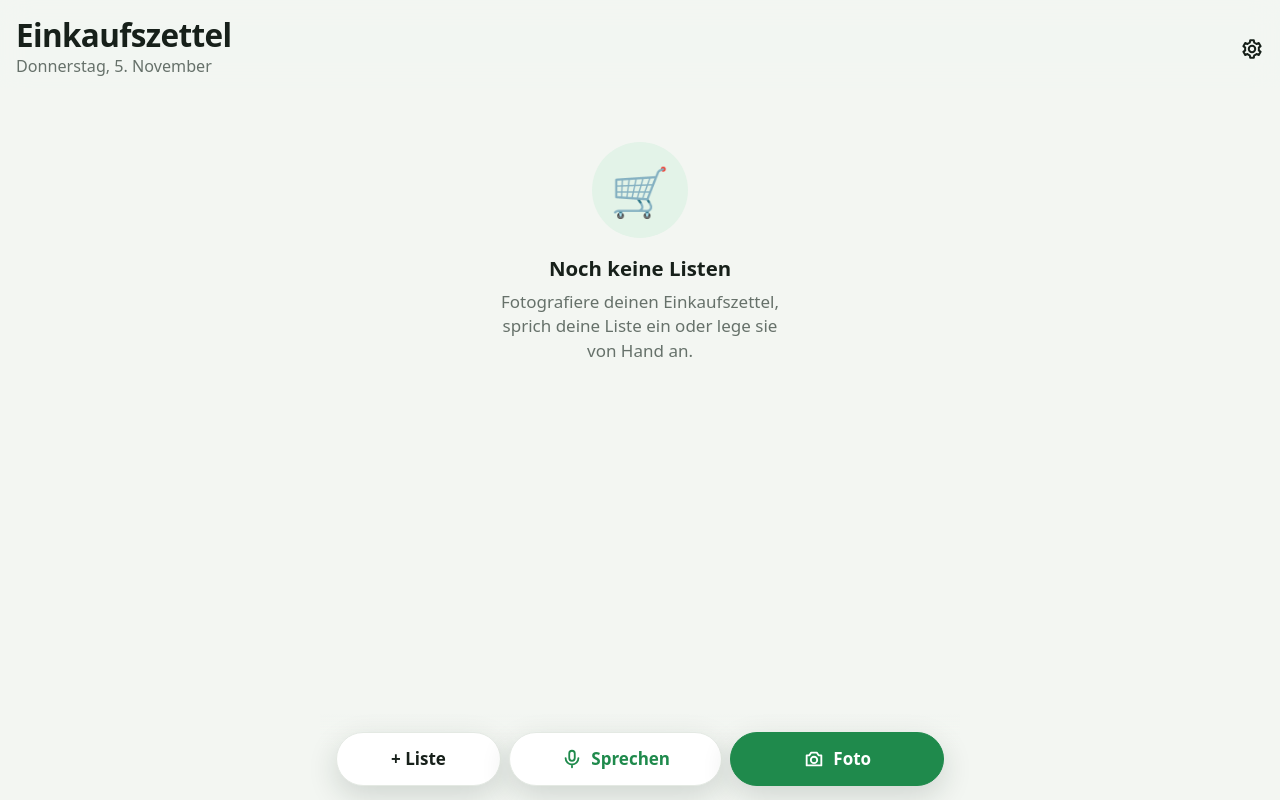
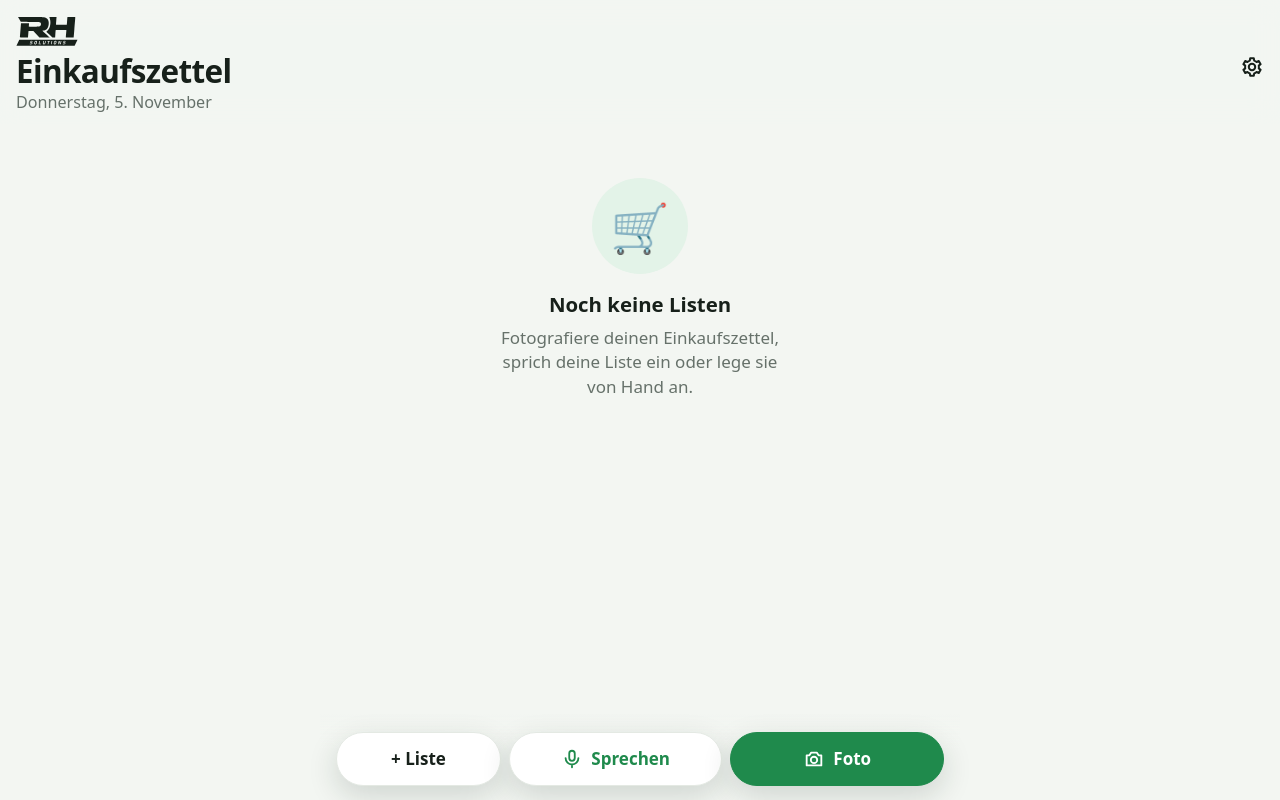
Before and after one commit to Edel1978/einkaufszettel, a plain HTML site: page index.html in a window 1280 px wide. Drawn offline with Linux system fonts and the light colour scheme.

Commit message:
RH-Logo in der Kopfzeile der Übersicht
Co-Authored-By: Claude Opus 5.5 <noreply@anthropic.com>

```diff
--- a/css/style.css
+++ b/css/style.css
@@ -131,6 +131,18 @@ button, input, select { font: inherit; color: inherit; }
 .kopf.gross { padding-top: calc(env(safe-area-inset-top) + 10px); }
 .kopf.gross .kopf-text { padding: 6px 10px 10px; }
 .kopf.gross h1 { font-size: 1.85rem; letter-spacing: -0.02em; }
+
+/* RH-Logo als Maske → nimmt die Textfarbe an (hell/dunkel); nur auf der Übersicht */
+.marke { display: none; }
+.kopf.gross .marke {
+  display: block;
+  width: 62px;
+  height: 30px;
+  margin-bottom: 6px;
+  background: currentColor;
+  -webkit-mask: url(../icons/logo.svg) left center / contain no-repeat;
+  mask: url(../icons/logo.svg) left center / contain no-repeat;
+}
 .kopf.gross .kopf-untertitel { font-size: 0.95rem; }
 
 /* Fortschritt einer Liste direkt unter der Kopfzeile */
--- a/index.html
+++ b/index.html
@@ -26,6 +26,7 @@
       <svg viewBox="0 0 24 24" aria-hidden="true"><path d="M15 5l-7 7 7 7"/></svg>
     </button>
     <div class="kopf-text">
+      <span class="marke" aria-hidden="true"></span>
       <h1 id="titel">Einkaufszettel</h1>
       <p id="untertitel" class="kopf-untertitel" hidden></p>
     </div>
--- a/service-worker.js
+++ b/service-worker.js
@@ -10,7 +10,7 @@
 // Update nicht versehentlich alte Dateien aus diesem Zwischenspeicher übernimmt, wird hier immer
 // am Server nachgefragt (cache: 'reload' bzw. 'no-cache').
 
-const CACHE = 'einkaufszettel-v9';
+const CACHE = 'einkaufszettel-v10';
 
 const APP_DATEIEN = [
   './',
@@ -18,6 +18,7 @@ const APP_DATEIEN = [
   'manifest.webmanifest',
   'css/style.css',
   'icons/icon.svg',
+  'icons/logo.svg',
   'icons/icon-192.png',
   'icons/icon-512.png',
   'icons/icon-maskable-512.png',
```
Also changed, not shown: icons/logo.svg (added).
